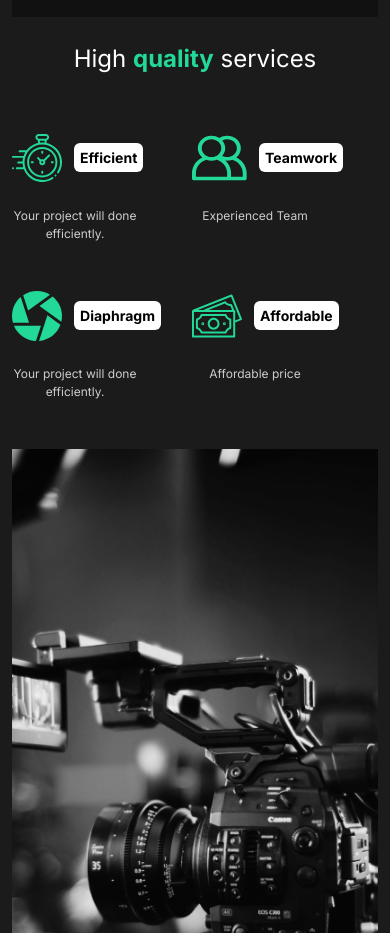
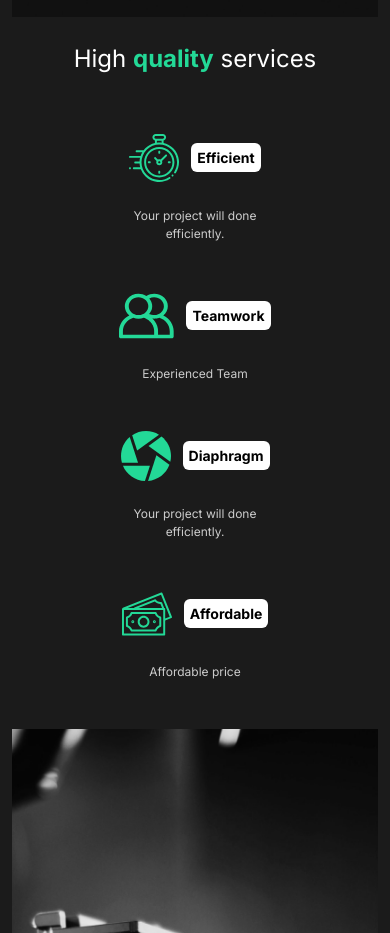
Before and after one commit to ParthPatel133/react-portfolio-project, a React (Create React App) app: page / in a window 390 px wide. Shown: the part 1020-1953 px from the top of the page. Built offline with nearby package versions, Linux system fonts and the light colour scheme.

Commit message:
responsive

```diff
--- a/src/animation.js
+++ b/src/animation.js
@@ -83,16 +83,16 @@ export const sliderContainer = {
 export const scrollShow = {
   hidden: {
     opacity: 0,
-    scale: 1.2,
+    scale: 1.02,
     transition: {
-      duration: 0.5,
+      duration: 0.4,
     },
   },
   show: {
     opacity: 1,
     scale: 1,
     transition: {
-      duration: 0.5,
+      duration: 0.4,
     },
   },
 };
--- a/src/components/ServicesSection.js
+++ b/src/components/ServicesSection.js
@@ -81,6 +81,10 @@ const StyledServices = styled(StyledAbout)`
 const StyledCards = styled.div`
   display: flex;
   flex-wrap: wrap;
+  @media (max-width: 900px) {
+    justify-content: center;
+    text-align: center;
+  }
 `;
 
 const StyledCard = styled.div`
@@ -96,6 +100,21 @@ const StyledCard = styled.div`
       border-radius: 0.5rem;
     }
   }
+  @media (max-width: 900px) {
+    flex-basis: 20rem;
+    padding: 0;
+    /* justify-content: center; */
+    text-align: center;
+    align-items: center;
+    .icon {
+      justify-content: center;
+    }
+    p {
+      display: inline-block;
+      /* text-align: center; */
+      /* justify-content: center; */
+    }
+  }
 `;
 
 export default ServicesSection;
--- a/src/pages/ContactUs.js
+++ b/src/pages/ContactUs.js
@@ -63,6 +63,10 @@ const StyledCircle = styled.div`
   width: 3rem;
   height: 3rem;
   background: #353535;
+  @media (max-width: 900px) {
+    width: 1rem;
+    height: 1rem;
+  }
 `;
 
 const StyledSocial = styled(motion.div)`
@@ -71,6 +75,12 @@ const StyledSocial = styled(motion.div)`
   h2 {
     margin: 2rem;
   }
+  @media (max-width: 900px) {
+    h2 {
+      font-size: 1.5rem;
+      margin: 1rem;
+    }
+  }
 `;
 
 export default ContactUs;
--- a/src/pages/OurWork.js
+++ b/src/pages/OurWork.js
@@ -98,6 +98,9 @@ const StyledMovie = styled(motion.div)`
     height: 90vh;
     object-fit: cover;
   }
+  @media (max-width: 900px) {
+    padding-bottom: 2rem;
+  }
 `;
 
 const StyledHideImgOverflow = styled.div`
```
Also changed, not shown: 1 other file (tests, documents, lock files or other folders).
